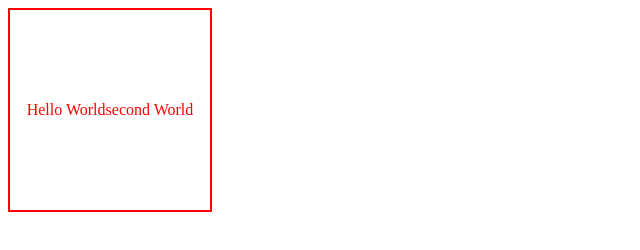
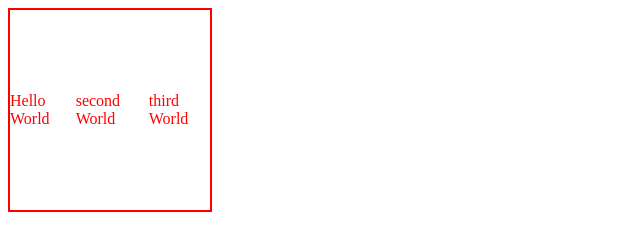
Before and after one commit to Vj-Smazh/git1, a plain HTML site: page index.html in a window 1280 px wide. Shown: the whole page, without its empty margins (0-640 px from the left). Drawn offline with Linux system fonts and the light colour scheme.

Commit message:
commited in dev

```diff
--- a/index.html
+++ b/index.html
@@ -11,6 +11,7 @@
     <div class="container">
         <p>Hello World</p>
         <p>second World</p>
+        <p>third World</p>
     </div>
 </body>
 </html>
```
